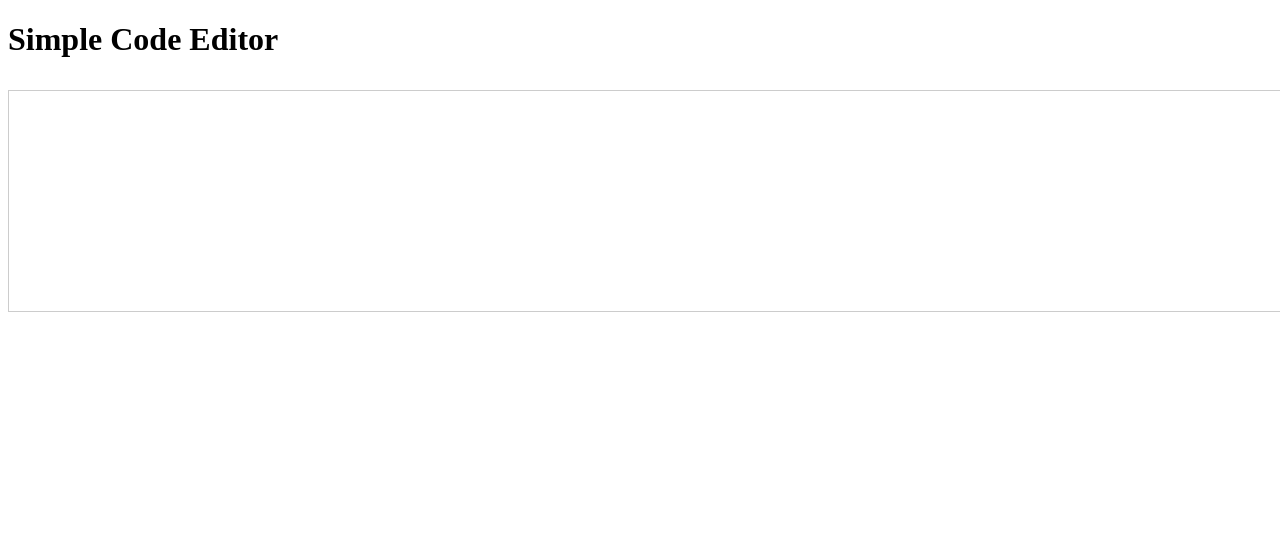
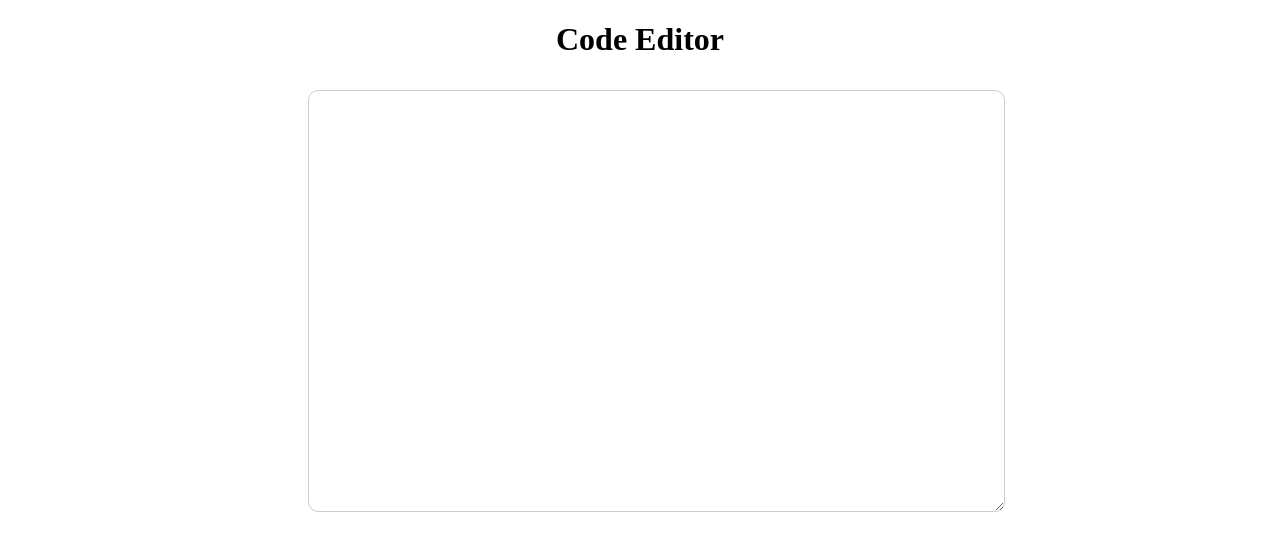
Before and after one commit to souravq/Code_Editor_App, a React (Create React App) app: page / in a window 1280 px wide. Shown: the top 550 px of the page. Built offline with nearby package versions, Linux system fonts and the light colour scheme.

Commit message:
code editor input area style fixed

```diff
--- a/src/App.tsx
+++ b/src/App.tsx
@@ -6,7 +6,7 @@ const App: React.FC = () => {
   return (
     <div className="App">
       <header className="App-header">
-        <h1>Simple Code Editor</h1>
+        <h1 style={{ textAlign: "center" }}>Code Editor</h1>
         <CodeEditor />
       </header>
     </div>
--- a/src/components/CodeEditor.css
+++ b/src/components/CodeEditor.css
@@ -2,11 +2,12 @@
   position: relative;
   display: flex;
   flex-direction: column;
+  margin-left: 300px;
 }
 
 .code-input {
-  width: 100%;
-  height: 200px;
+  width: 70%;
+  height: 400px;
   font-family: monospace;
   font-size: 16px;
   border: 1px solid #ccc;
@@ -19,6 +20,7 @@
   position: absolute;
   top: 10px;
   left: 0;
+  border-radius: 10px;
 }
 
 .code-output {
```
